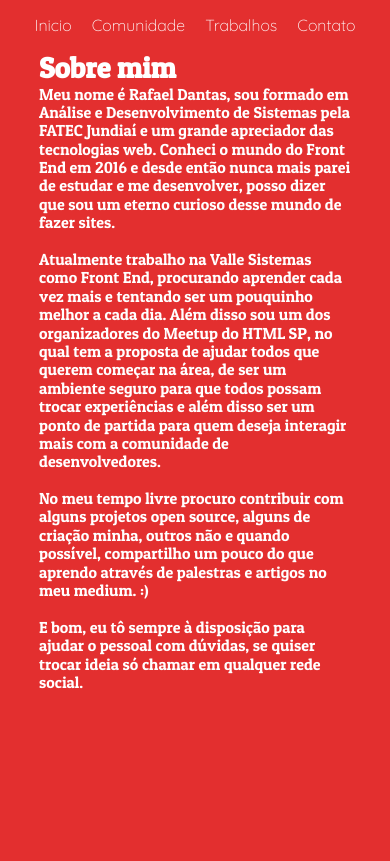
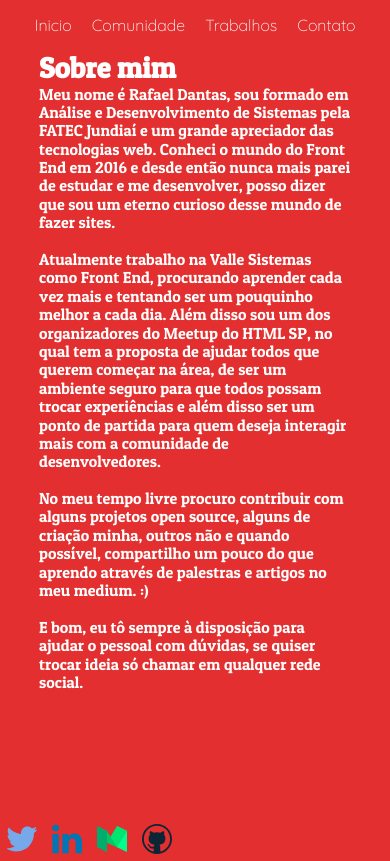
Before and after one commit to raffaeldantass/portfolio, a website: page src/sobre.html in a window 390 px wide. Shown: the top 861 px of the page. Drawn offline with Linux system fonts and the light colour scheme.

Commit message:
Refactoring the mobile behaviour

```diff
--- a/src/_assets/_css/_molecules/about-main.css
+++ b/src/_assets/_css/_molecules/about-main.css
@@ -22,9 +22,8 @@
 	.about-main {
 		grid-template-columns: 1fr;
 		grid-template-rows: 1fr;
-		grid-template-areas: 'description-block';
-		align-items: flex-start;
-		height: 140vh;
+		grid-template-areas: 'description-block'
+		grid-area: main;
 	}
 
 	.main__photo-block {
@@ -33,6 +32,6 @@
 
 	.main__description-block {
 		margin: 0 10%;
+		padding: 0 0 20% 0;
 	}
-
 }
--- a/src/_assets/_css/_molecules/footer.css
+++ b/src/_assets/_css/_molecules/footer.css
@@ -15,8 +15,10 @@
 @media screen and (max-width: 600px) {
 	.footer {
 		position: initial;
+		bottom: 0;
 		justify-content: flex-start;
 		align-items: flex-end;
+		grid-area: footer;
 	}
 
 	.footer__icon {
--- a/src/_assets/_css/_molecules/menu.css
+++ b/src/_assets/_css/_molecules/menu.css
@@ -14,3 +14,7 @@
 		padding: 0;
 	}
 }
+
+@media screen and (max-width: 600px) {
+	grid-area: menu;
+}
--- a/src/_assets/_css/_template/about.css
+++ b/src/_assets/_css/_template/about.css
@@ -1,4 +1,15 @@
-body {
+html, body {
 	background-color: rgb(227, 47, 47);
-	height: 90vh;
+	height:100%;
 }
+
+@media screen and (max-width: 600px) {
+	body {
+		display: grid;
+		grid-template-columns: 1fr;
+		grid-template-rows: 1fr 2fr 1fr;
+		grid-template-areas: 'menu'
+												 'main'
+												 'footer';
+	}
+}
```
